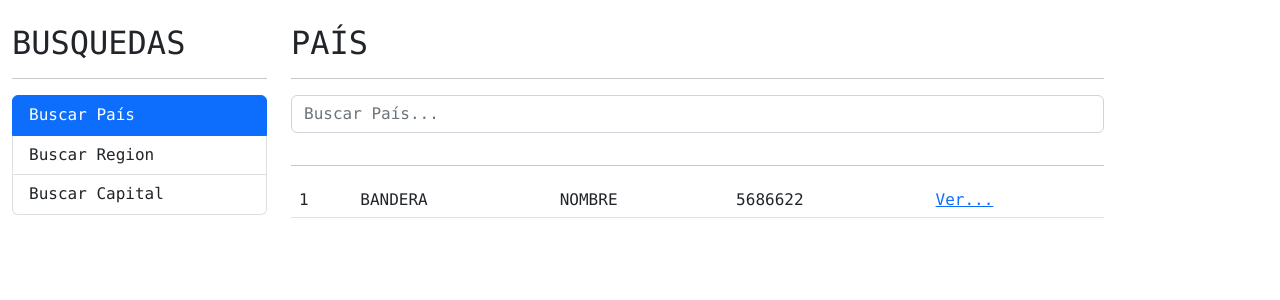
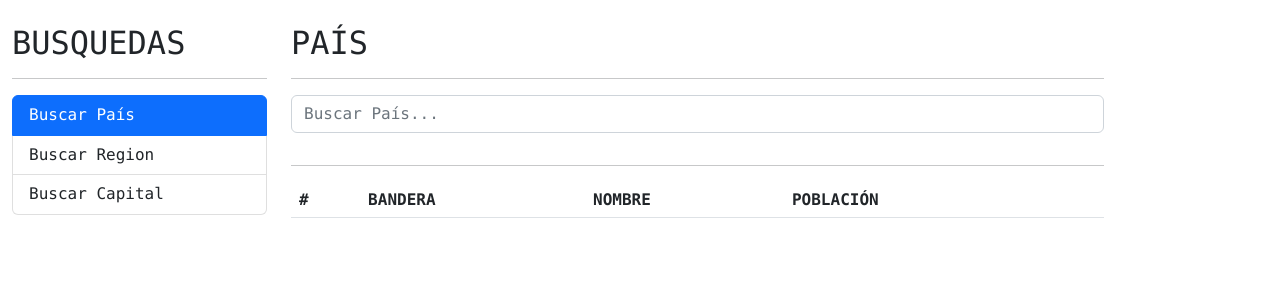
Before and after one commit to monywy/Paises-APP, an Angular app: page / in a window 1280 px wide. Shown: the top 300 px of the page. Built offline with nearby package versions, Linux system fonts and the light colour scheme.

Commit message:
1 file modified

```diff
--- a/src/app/pais/pages/porPais/porpais.component.html
+++ b/src/app/pais/pages/porPais/porpais.component.html
@@ -23,24 +23,23 @@ class="alert alert-danger">
   <div class="col">
     <table class="table table-hover">
       <thead>
-      <tr *ngFor="let pais of paises; let i = index">
-        <th>{{ i + 1}}</th>
-        <th>
-        <img class="small-flag" [src]="pais.flag">
-        </th>
-        <th>{{pais.name}}</th>
-        <th>{{pais.population}}</th>
+      <tr>
+        <th>#</th>
+        <th>BANDERA</th>
+        <th>NOMBRE</th>
+        <th>POBLACIÓN</th>
         <th></th>
 
       </tr>
       </thead>
 
       <tbody>
-       <tr>
-        <td>1</td>
-        <td>BANDERA</td>
-        <td>NOMBRE</td>
-        <td>5686622</td>
+       <tr *ngFor="let pais of paises; let i = index">
+        <td>{{ i + 1}}</td>
+        <td><img class="small-flag" [src]="pais.flag">
+        </td>
+        <td>{{pais.name}}</td>
+        <td>{{pais.population}}</td>
         <td>
         <a href="/pais/ver">Ver...</a>
         </td>
```
